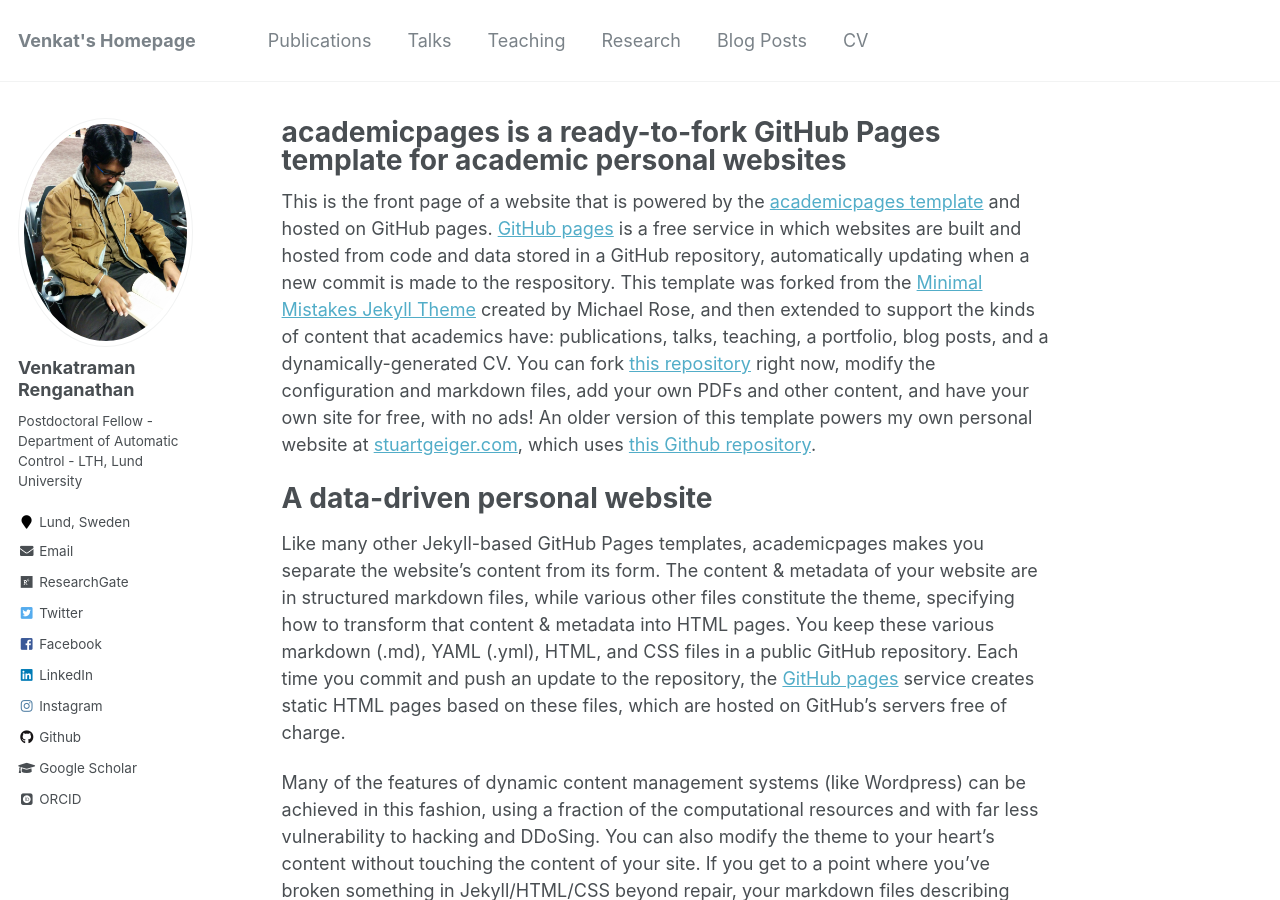
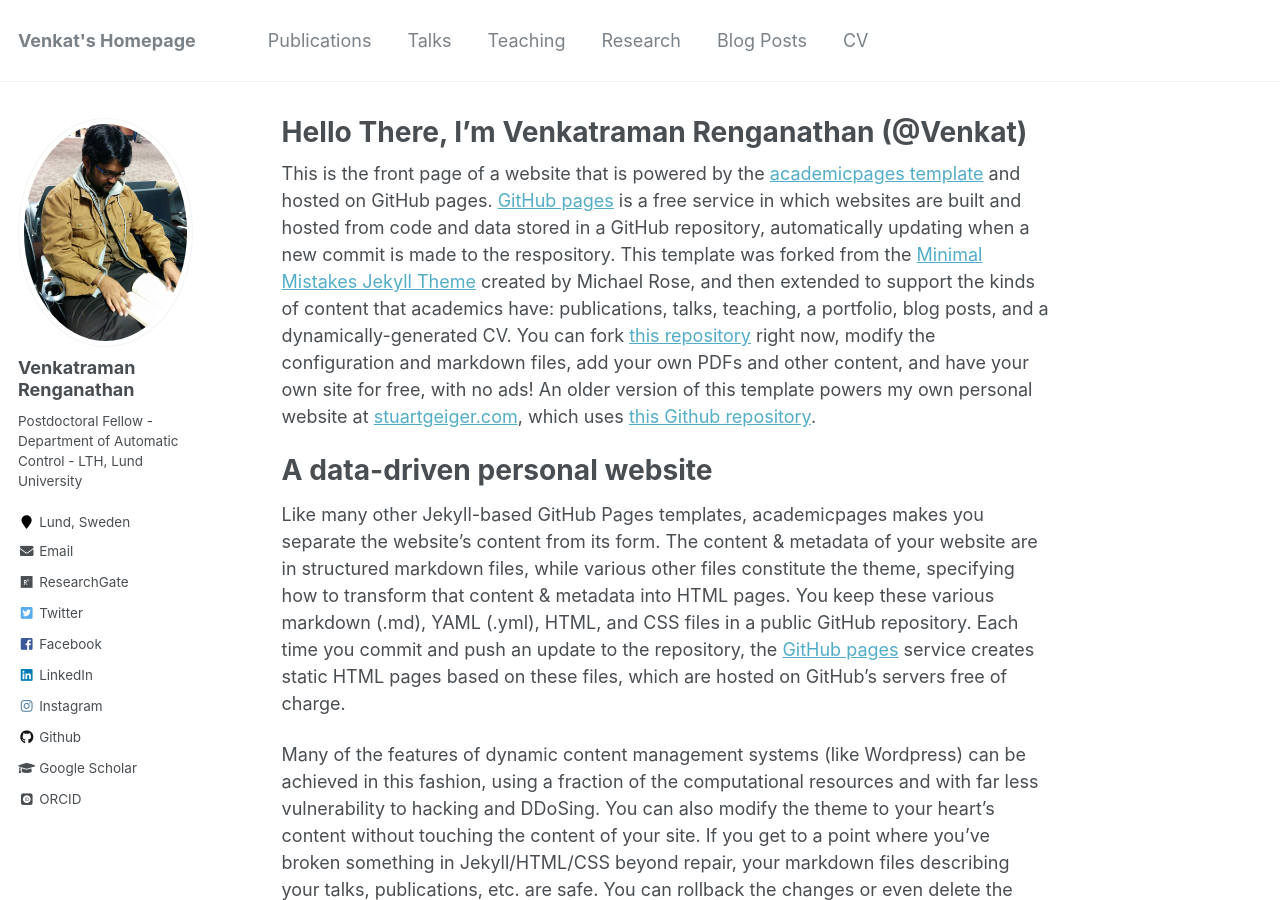
Before and after one commit to venkatramanrenganathan/venkatramanrenganathan.github.io, a Jekyll site: the page built from _pages/about.md, in a window 1280 px wide and 900 px high. Built offline with Jekyll 4.4.1, drawn with Linux system fonts in a browser that asks for light colours; some web fonts are replaced.

Commit message:
Update about.md

```diff
--- a/_pages/about.md
+++ b/_pages/about.md
@@ -1,6 +1,6 @@
 ---
 permalink: /
-title: "academicpages is a ready-to-fork GitHub Pages template for academic personal websites"
+title: "Hello There, I'm Venkatraman Renganathan (@Venkat)"
 excerpt: "About me"
 author_profile: true
 redirect_from:
```
